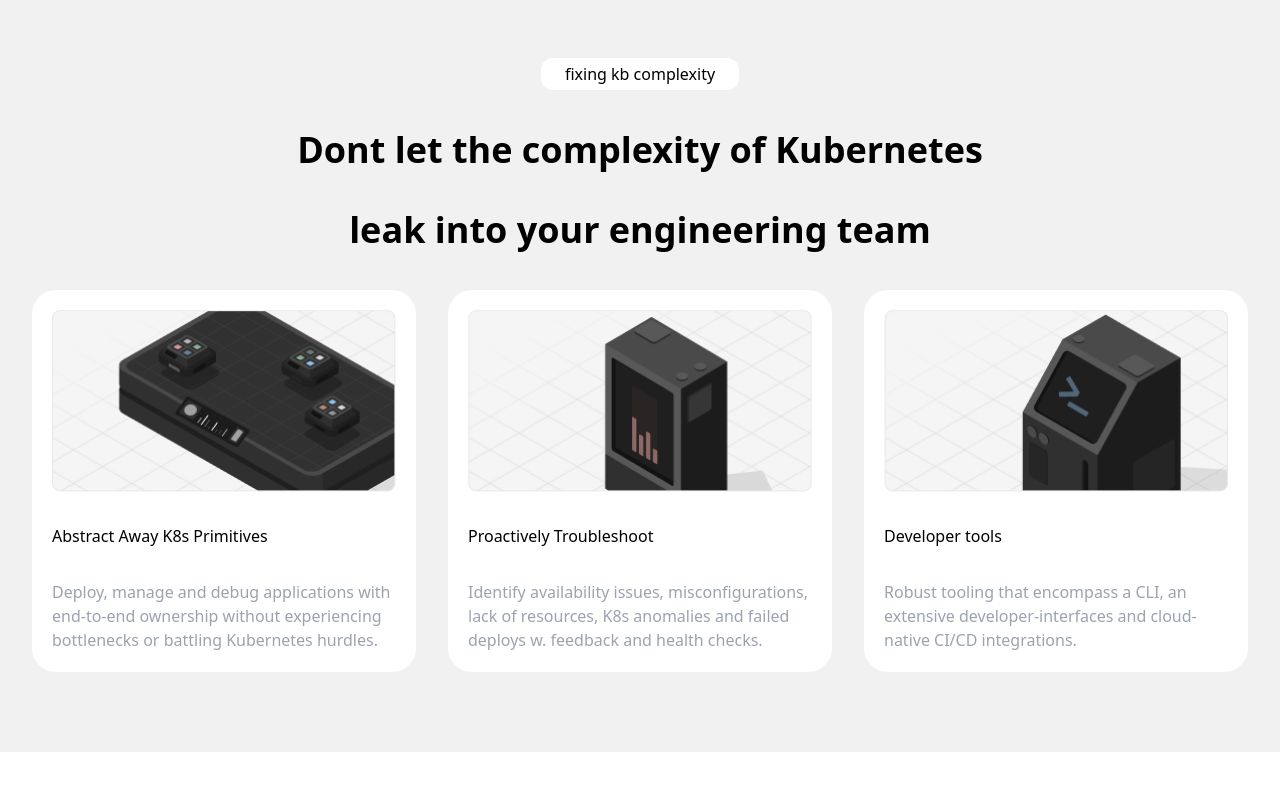
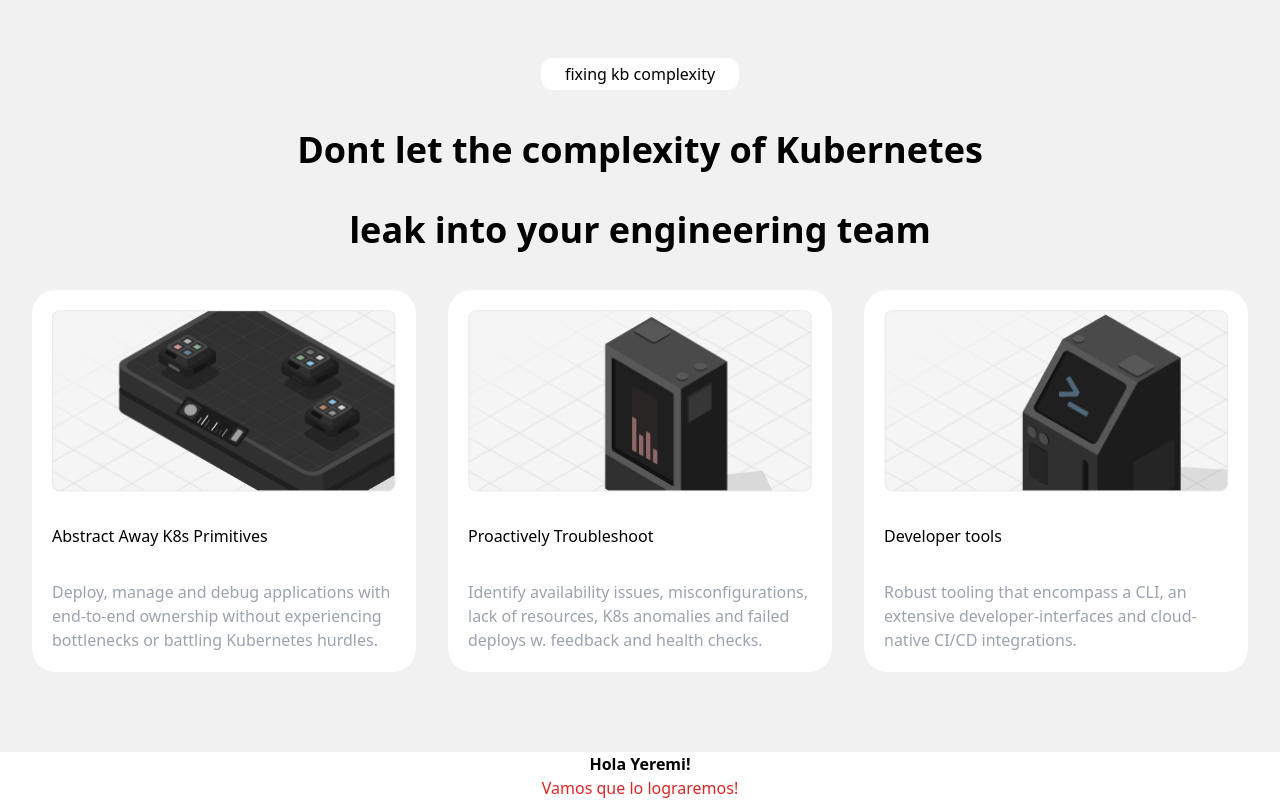
Before and after one commit to Yeremi74/learning-vite, a React (Vite) app: page / in a window 1280 px wide. Shown: the part 554-1354 px from the top of the page. Before the commit the page ends 1306 px from the top, so only its background shows below. Built offline with nearby package versions, Linux system fonts and the light colour scheme.

Commit message:
Nuevo componente

```diff
--- a/src/App.jsx
+++ b/src/App.jsx
@@ -1,6 +1,7 @@
 import Benefit from './components/Benefit';
 import Cards from './components/Cards';
 import Prueba from './components/Prueba';
+import Nuevo from './components/Nuevo';
 
 const App = () => {
   return (
@@ -8,6 +9,7 @@ const App = () => {
       <Prueba />
       <Benefit />
       <Cards />
+      <Nuevo />
     </>
   );
 };
--- /dev/null
+++ b/src/components/Nuevo.jsx
@@ -0,0 +1,11 @@
+
+const Nuevo = () => {
+  return (
+    <div>
+      <p className='mb-0 text6xl font-bold text-center'>Hola Yeremi!</p>
+      <p className='text-red-600 text-center'>Vamos que lo lograremos!</p>
+    </div>
+  )
+}
+
+export default Nuevo
```
